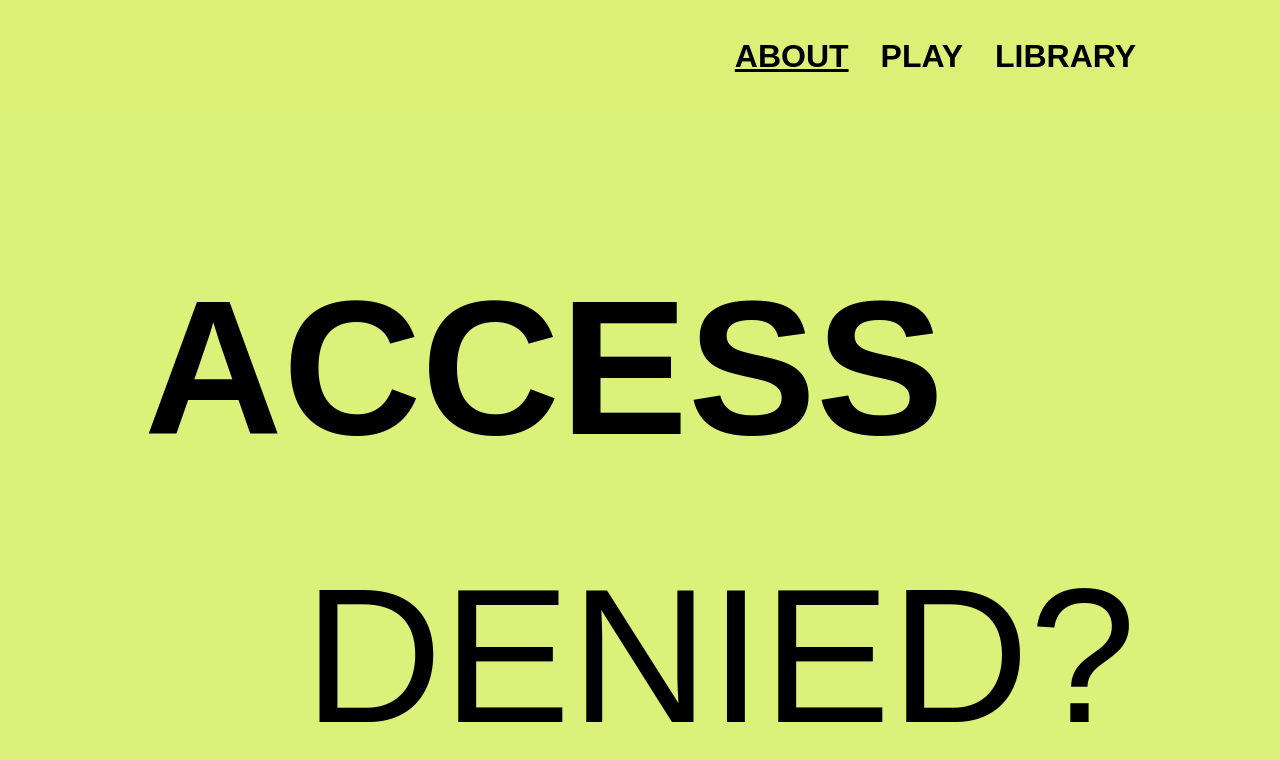
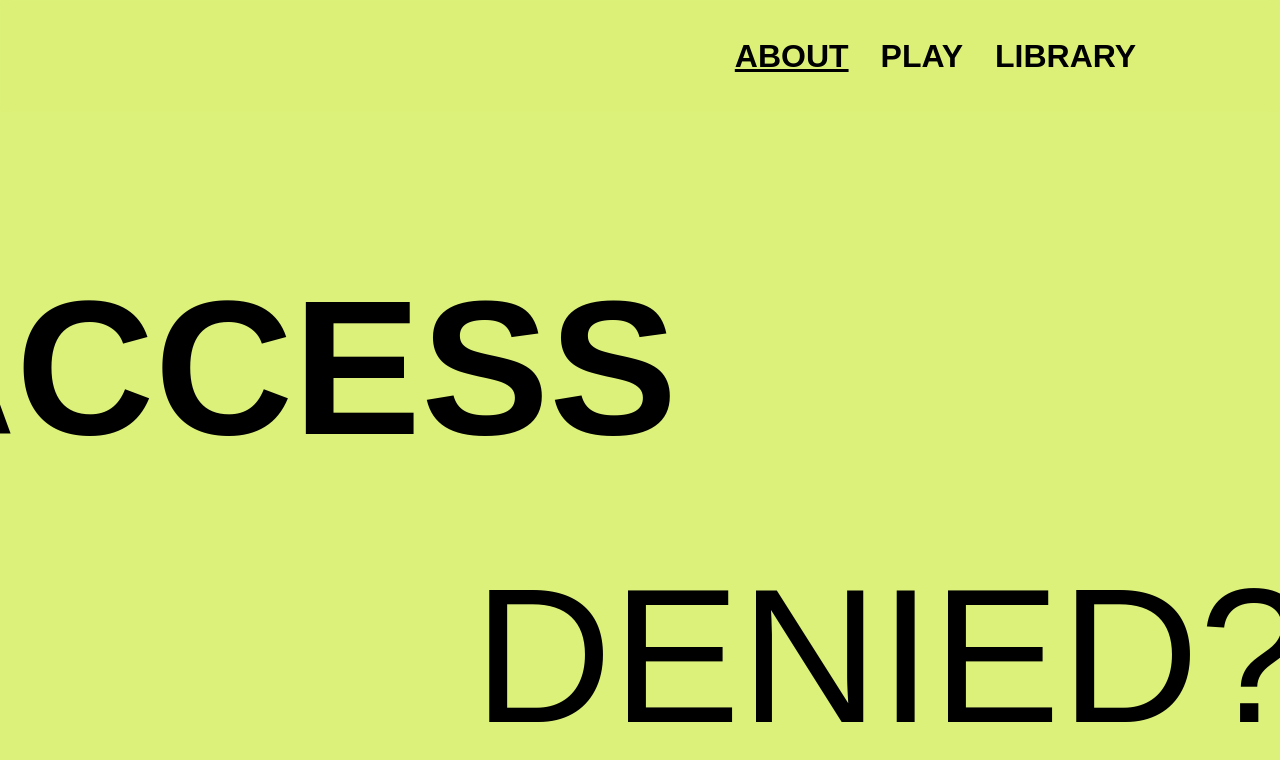
Before and after one commit to airadavometra/accesibleweb, a Next.js app: page / in a window 1280 px wide. Shown: the top 760 px of the page. Built offline with nearby package versions, Linux system fonts and the light colour scheme.

Commit message:
add running text

```diff
--- a/components/Header/Header.module.css
+++ b/components/Header/Header.module.css
@@ -2,6 +2,7 @@
   width: 100%;
   position: sticky;
   top: 0;
+  z-index: 1;
   font-family: var(--title-font);
   font-size: 2rem;
   background-color: var(--color-transparent);
--- a/pages/index.tsx
+++ b/pages/index.tsx
@@ -1,19 +1,23 @@
 import WidthContainer from "@/components/WidthContainer/WidthContainer";
+import classnames from "classnames";
 import s from "../styles/Home.module.css";
 
 export default function Home() {
   return (
     <>
       <main className={s.main}>
-        <WidthContainer className={s.height100}>
-          <section className={s.hero}>
-            <span className={s.boldHeroText}>access</span>
-            <div>
-              <span>denied</span>
-              <span>?</span>
+        <section className={s.hero}>
+          <div className={s.runningTextContainer}>
+            <div
+              className={classnames(s.boldHeroText, s.runningTextRightToLeft)}
+            >
+              access
             </div>
-          </section>
-        </WidthContainer>
+          </div>
+          <div className={s.runningTextContainer}>
+            <div className={s.runningTextLeftToRight}>denied?</div>
+          </div>
+        </section>
         <WidthContainer>
           <section className={s.description}>
             <h2 className={s.descriptionHeading}>what is it about</h2>
--- a/styles/Home.module.css
+++ b/styles/Home.module.css
@@ -3,10 +3,10 @@
   height: 100%;
 }
 .hero {
+  width: 100%;
   height: 100%;
   display: flex;
   flex-direction: column;
-  align-items: flex-end;
   justify-content: center;
   font-family: var(--title-font);
   font-size: 12rem;
@@ -16,9 +16,55 @@
   height: 100%;
 }
 .boldHeroText {
-  align-self: flex-start;
   font-weight: 600;
 }
+.runningTextContainer {
+  width: 100%;
+  overflow: hidden;
+}
+.runningTextRightToLeft {
+  -moz-transform: translateX(100%);
+  -webkit-transform: translateX(100%);
+  transform: translateX(100%);
+
+  -moz-animation: running-animation-right-to-left 10s linear infinite;
+  -webkit-animation: running-animation-right-to-left 10s linear infinite;
+  animation: running-animation-right-to-left 10s linear infinite;
+}
+@keyframes running-animation-right-to-left {
+  from {
+    -moz-transform: translateX(100%);
+    -webkit-transform: translateX(100%);
+    transform: translateX(100%);
+  }
+  to {
+    -moz-transform: translateX(-100%);
+    -webkit-transform: translateX(-100%);
+    transform: translateX(-100%);
+  }
+}
+.runningTextLeftToRight {
+  -moz-transform: translateX(-100%);
+  -webkit-transform: translateX(-100%);
+  transform: translateX(-100%);
+
+  -moz-animation: running-animation-left-to-right 8s linear infinite;
+  -webkit-animation: running-animation-left-to-right 8s linear infinite;
+  animation: running-animation-left-to-right 8s linear infinite;
+}
+@keyframes running-animation-left-to-right {
+  from {
+    -moz-transform: translateX(-100%);
+    -webkit-transform: translateX(-100%);
+    transform: translateX(-100%);
+  }
+  to {
+    -moz-transform: translateX(100%);
+    -webkit-transform: translateX(100%);
+    transform: translateX(100%);
+  }
+}
+
 .description {
 }
 .descriptionHeading {
```
